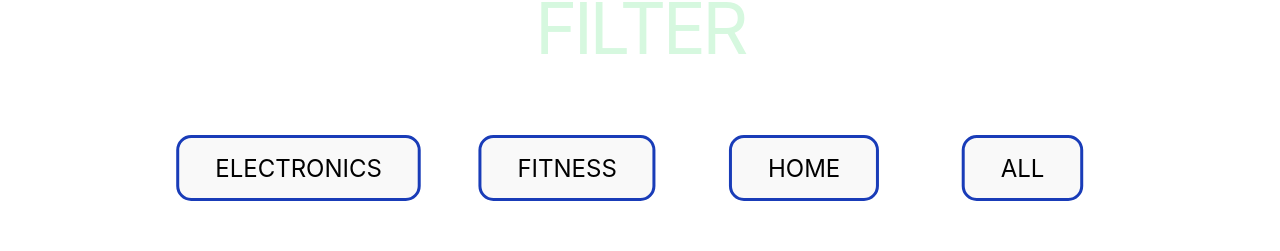
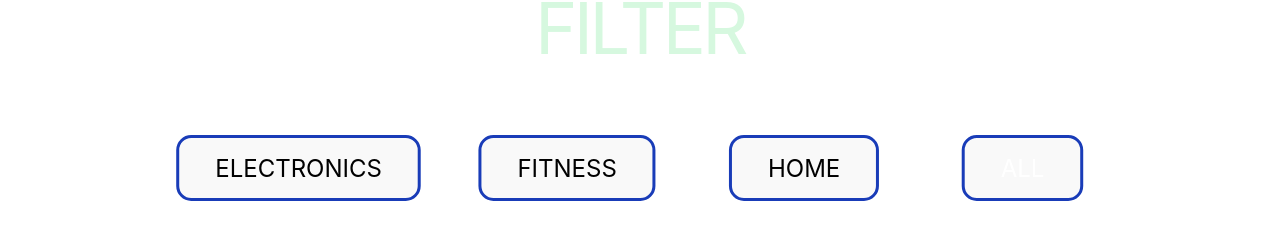
Before and after one commit to Raeef-Chowdhury/React-Foundations, a React (Vite) app: page / in a window 1280 px wide. Shown: the part 1793-2044 px from the top of the page. Built offline with nearby package versions, Linux system fonts and the light colour scheme; some icons are missing.

Commit message:
finish ui/ux Commerce section

```diff
--- a/src/App.jsx
+++ b/src/App.jsx
@@ -318,43 +318,68 @@ function Image({ ImageInfo, index, imgIndex }) {
 
 function CommerceSection() {
   const [filteredItems, setFilteredItems] = useState(itemData);
+  const [activeBtn, setActiveBtn] = useState("All"); // default: All
+
   function filterCategory(category) {
-    const updatedItems = itemData.filter((item) => item.category === category);
-    setFilteredItems(updatedItems);
     if (category === "All") {
       setFilteredItems(itemData);
+    } else {
+      const updatedItems = itemData.filter(
+        (item) => item.category === category
+      );
+      setFilteredItems(updatedItems);
     }
+    setActiveBtn(category); // set currently active button
   }
+
+  // helper: dynamic button style
+  function getBtnClasses(category) {
+    return `
+      filter__btn border-2 border-blue-800 rounded-2xl px-[2.4rem] py-[0.8rem]
+      text-[1.6rem] uppercase scale-150 transform transition-all duration-500 cursor-pointer
+      ${
+        activeBtn === category
+          ? "bg-blue-800 text-white"
+          : "bg-[#d6f8df] text-black hover:bg-blue-800 hover:text-white"
+      }
+    `;
+  }
+
   return (
     <>
       <section className="section__commerce mt-[24rem]">
-        <HeroHeading content="FILTER"></HeroHeading>
+        <HeroHeading content="FILTER" />
+
         <div className="filter__btns flex items-center justify-center gap-[12.8rem] m-[6.4rem]">
           <button
             onClick={() => filterCategory("Electronics")}
-            className="filter__btn border-2 border-blue-800 rounded-2xl px-[2.4rem] py-[0.8rem] text-black text-[1.6rem] bg-[#d6f8df]  hover:bg-blue-800 hover:text-white  transition-all duration-500 cursor-pointer  scale-150 transform uppercase"
+            className={getBtnClasses("Electronics")}
           >
             Electronics
           </button>
+
           <button
             onClick={() => filterCategory("Fitness")}
-            className="filter__btn border-2 border-blue-800 rounded-2xl px-[2.4rem] py-[0.8rem] text-black text-[1.6rem] bg-[#d6f8df] hover:bg-blue-800 hover:text-white  transition-all duration-500 cursor-pointer  scale-150 transform uppercase"
+            className={getBtnClasses("Fitness")}
           >
             Fitness
           </button>
+
           <button
             onClick={() => filterCategory("Home")}
-            className="filter__btn border-2 border-blue-800 rounded-2xl px-[2.4rem] py-[0.8rem] text-black text-[1.6rem] bg-[#d6f8df] hover:bg-blue-800 hover:text-white  transition-all duration-500 cursor-pointer  scale-150 transform uppercase"
+            className={getBtnClasses("Home")}
           >
             Home
           </button>
+
           <button
             onClick={() => filterCategory("All")}
-            className="filter__btn border-2 border-blue-800 rounded-2xl px-[2.4rem] py-[0.8rem] text-black text-[1.6rem] bg-[#d6f8df] hover:bg-blue-800 hover:text-white  transition-all duration-500 cursor-pointer  scale-150 transform uppercase"
+            className={getBtnClasses("All")}
           >
             All
           </button>
         </div>
+
         <ul className="commerce__list grid grid-cols-4 gap-4 items-center justify-center">
           {filteredItems.map((item) => {
             return (
@@ -374,7 +399,13 @@ function CommerceSection() {
 }
 function ItemRender({ itemHeading, itemInfo, itemPrice, itemImg }) {
   return (
-    <>
+    <motion.li
+      initial={{ opacity: 0, y: 40, scale: 0 }} // start invisible & shifted down
+      animate={{ opacity: 1, y: 0, scale: 1 }} // fade & slide into place
+      transition={{ duration: 0.6, ease: "easeOut" }}
+      whileHover={{ scale: 1.05 }} // hover effect
+      className="list-none"
+    >
       {" "}
       <div className="commerce__card scale-100 mt-[3.2rem] hover:cursor-pointer max-w-lg mx-auto bg-[#1a1a1a] rounded-lg shadow-lg overflow-hidden transition-transform hover:scale-105">
         <img
@@ -402,7 +433,7 @@ function ItemRender({ itemHeading, itemInfo, itemPrice, itemImg }) {
           </button>
         </div>
       </div>
-    </>
+    </motion.li>
   );
 }
 function HeroHeading(props) {
@@ -417,4 +448,11 @@ function HeroHeading(props) {
     </>
   );
 }
+function sectionReview() {
+  return (
+    <>
+      <HeroHeading content="HOW DID YOU LIKE THIS?"></HeroHeading>
+    </>
+  );
+}
 export default App;
```
